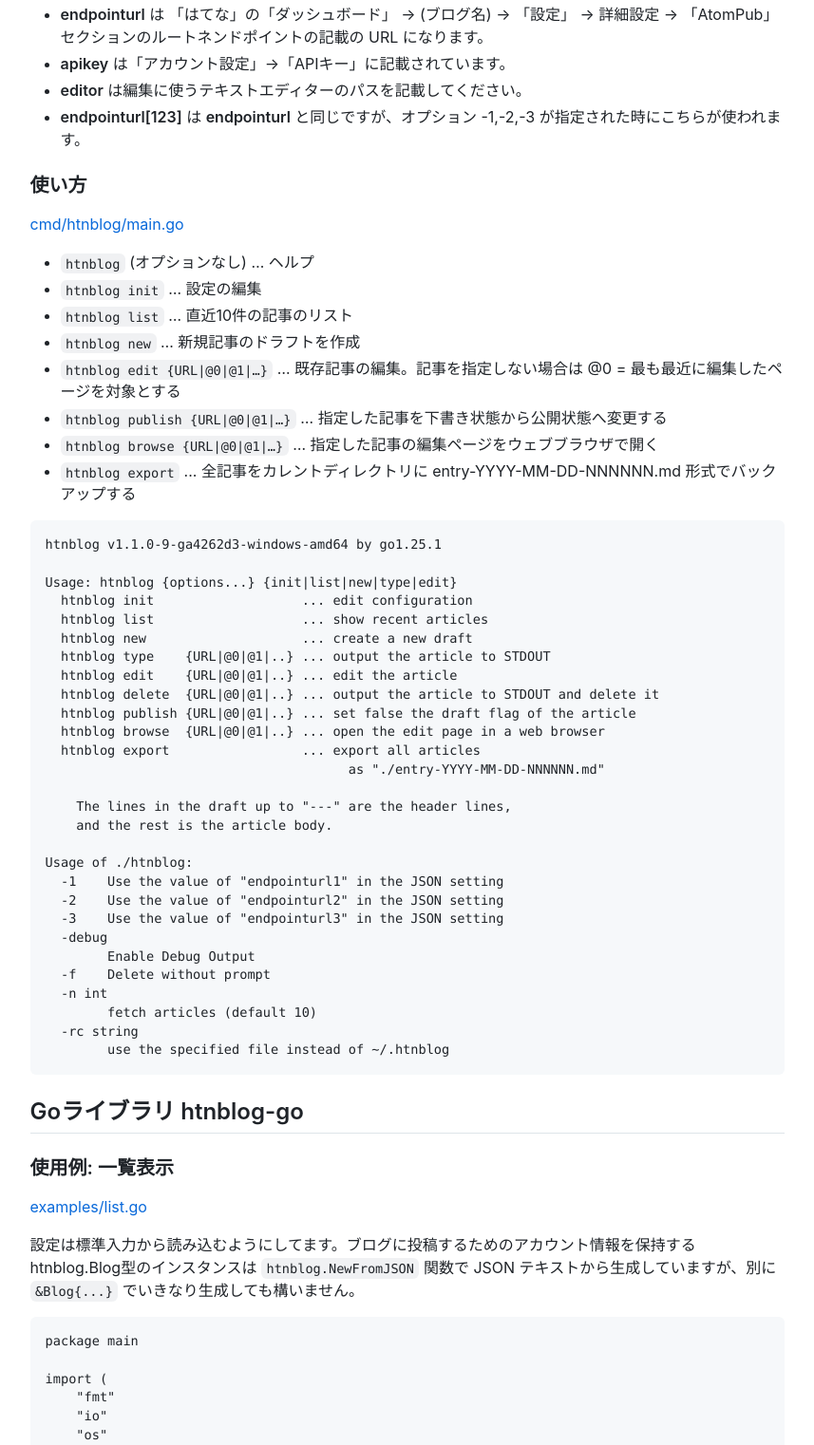
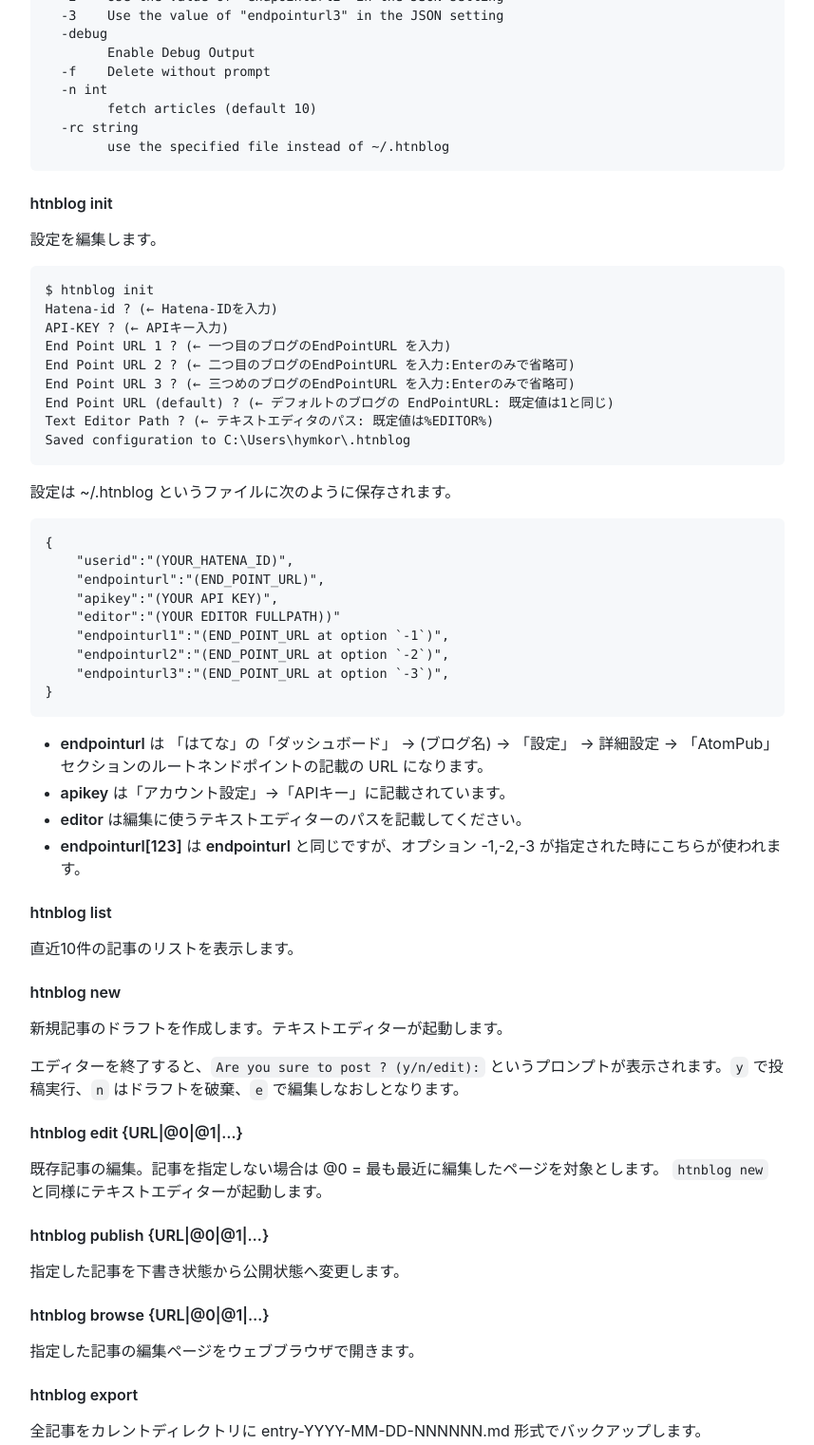
Before and after one commit to hymkor/go-htnblog, a plain HTML site: page docs/index.html in a window 1280 px wide. Shown: the part 1852-3374 px from the top of the page at 95% size, without its empty margins (211-1068 px from the left). Drawn offline with Linux system fonts and the light colour scheme.

Commit message:
Update GitHub pages

```diff
--- a/docs/index.html
+++ b/docs/index.html
@@ -1164,47 +1164,10 @@ a.permalink:hover{
 <pre><code>scoop bucket add hymkor https://github.com/hymkor/scoop-bucket
 scoop install htnblog
 </code></pre>
-<h3 id="heading-2">設定</h3>
-<p><code>htnblog init</code> を実行してください。</p>
-<pre><code>$ htnblog init
-Hatena-id ? (← Hatena-IDを入力)
-API-KEY ? (← APIキー入力)
-End Point URL 1 ? (← 一つ目のブログのEndPointURL を入力)
-End Point URL 2 ? (← 二つ目のブログのEndPointURL を入力:Enterのみで省略可)
-End Point URL 3 ? (← 三つめのブログのEndPointURL を入力:Enterのみで省略可)
-End Point URL (default) ? (← デフォルトのブログの EndPointURL: 既定値は1と同じ)
-Text Editor Path ? (← テキストエディタのパス: 既定値は%EDITOR%)
-Saved configuration to C:\Users\hymkor\.htnblog
-</code></pre>
-<p>設定は ~/.htnblog というファイルに次のように保存されます。</p>
-<pre><code>{
-    &quot;userid&quot;:&quot;(YOUR_HATENA_ID)&quot;,
-    &quot;endpointurl&quot;:&quot;(END_POINT_URL)&quot;,
-    &quot;apikey&quot;:&quot;(YOUR API KEY)&quot;,
-    &quot;editor&quot;:&quot;(YOUR EDITOR FULLPATH))&quot;
-    &quot;endpointurl1&quot;:&quot;(END_POINT_URL at option `-1`)&quot;,
-    &quot;endpointurl2&quot;:&quot;(END_POINT_URL at option `-2`)&quot;,
-    &quot;endpointurl3&quot;:&quot;(END_POINT_URL at option `-3`)&quot;,
-}
-</code></pre>
-<ul>
-<li><strong>endpointurl</strong> は 「はてな」の「ダッシュボード」 → (ブログ名) → 「設定」 → 詳細設定 → 「AtomPub」セクションのルートネンドポイントの記載の URL になります。</li>
-<li><strong>apikey</strong> は「アカウント設定」→「APIキー」に記載されています。</li>
-<li><strong>editor</strong> は編集に使うテキストエディターのパスを記載してください。</li>
-<li><strong>endpointurl[123]</strong> は <strong>endpointurl</strong> と同じですが、オプション -1,-2,-3 が指定された時にこちらが使われます。</li>
-</ul>
-<h3 id="heading-3">使い方</h3>
+<h3 id="heading-2">使い方</h3>
 <p><a href="https://github.com/hymkor/htnblog-go/blob/master/cmd/htnblog/main.go">cmd/htnblog/main.go</a></p>
-<ul>
-<li><code>htnblog</code> (オプションなし) … ヘルプ</li>
-<li><code>htnblog init</code> … 設定の編集</li>
-<li><code>htnblog list</code> … 直近10件の記事のリスト</li>
-<li><code>htnblog new</code> … 新規記事のドラフトを作成</li>
-<li><code>htnblog edit {URL|@0|@1|…}</code> … 既存記事の編集。記事を指定しない場合は @0 = 最も最近に編集したページを対象とする</li>
-<li><code>htnblog publish {URL|@0|@1|…}</code> … 指定した記事を下書き状態から公開状態へ変更する</li>
-<li><code>htnblog browse {URL|@0|@1|…}</code> … 指定した記事の編集ページをウェブブラウザで開く</li>
-<li><code>htnblog export</code> ... 全記事をカレントディレクトリに entry-YYYY-MM-DD-NNNNNN.md 形式でバックアップする</li>
-</ul>
+<h4 id="htnblog-">htnblog (オプションなし)</h4>
+<p>ヘルプを表示します</p>
 <pre><code class="language-./htnblog">htnblog v1.1.0-9-ga4262d3-windows-amd64 by go1.25.1
 
 Usage: htnblog {options...} {init|list|new|type|edit}
@@ -1234,6 +1197,49 @@ Usage of ./htnblog:
   -rc string
     	use the specified file instead of ~/.htnblog
 </code></pre>
+<h4 id="htnblog-init">htnblog init</h4>
+<p>設定を編集します。</p>
+<pre><code>$ htnblog init
+Hatena-id ? (← Hatena-IDを入力)
+API-KEY ? (← APIキー入力)
+End Point URL 1 ? (← 一つ目のブログのEndPointURL を入力)
+End Point URL 2 ? (← 二つ目のブログのEndPointURL を入力:Enterのみで省略可)
+End Point URL 3 ? (← 三つめのブログのEndPointURL を入力:Enterのみで省略可)
+End Point URL (default) ? (← デフォルトのブログの EndPointURL: 既定値は1と同じ)
+Text Editor Path ? (← テキストエディタのパス: 既定値は%EDITOR%)
+Saved configuration to C:\Users\hymkor\.htnblog
+</code></pre>
+<p>設定は ~/.htnblog というファイルに次のように保存されます。</p>
+<pre><code class="language-json">{
+    &quot;userid&quot;:&quot;(YOUR_HATENA_ID)&quot;,
+    &quot;endpointurl&quot;:&quot;(END_POINT_URL)&quot;,
+    &quot;apikey&quot;:&quot;(YOUR API KEY)&quot;,
+    &quot;editor&quot;:&quot;(YOUR EDITOR FULLPATH))&quot;
+    &quot;endpointurl1&quot;:&quot;(END_POINT_URL at option `-1`)&quot;,
+    &quot;endpointurl2&quot;:&quot;(END_POINT_URL at option `-2`)&quot;,
+    &quot;endpointurl3&quot;:&quot;(END_POINT_URL at option `-3`)&quot;,
+}
+</code></pre>
+<ul>
+<li><strong>endpointurl</strong> は 「はてな」の「ダッシュボード」 → (ブログ名) → 「設定」 → 詳細設定 → 「AtomPub」セクションのルートネンドポイントの記載の URL になります。</li>
+<li><strong>apikey</strong> は「アカウント設定」→「APIキー」に記載されています。</li>
+<li><strong>editor</strong> は編集に使うテキストエディターのパスを記載してください。</li>
+<li><strong>endpointurl[123]</strong> は <strong>endpointurl</strong> と同じですが、オプション -1,-2,-3 が指定された時にこちらが使われます。</li>
+</ul>
+<h4 id="htnblog-list">htnblog list</h4>
+<p>直近10件の記事のリストを表示します。</p>
+<h4 id="htnblog-new">htnblog new</h4>
+<p>新規記事のドラフトを作成します。テキストエディターが起動します。</p>
+<p>エディターを終了すると、<code>Are you sure to post ? (y/n/edit):</code> というプロンプトが表示されます。<code>y</code> で投稿実行、<code>n</code> はドラフトを破棄、<code>e</code> で編集しなおしとなります。</p>
+<h4 id="htnblog-edit-url01">htnblog edit {URL|@0|@1|…}</h4>
+<p>既存記事の編集。記事を指定しない場合は @0 = 最も最近に編集したページを対象とします。
+<code>htnblog new</code> と同様にテキストエディターが起動します。</p>
+<h4 id="htnblog-publish-url01">htnblog publish {URL|@0|@1|…}</h4>
+<p>指定した記事を下書き状態から公開状態へ変更します。</p>
+<h4 id="htnblog-browse-url01">htnblog browse {URL|@0|@1|…}</h4>
+<p>指定した記事の編集ページをウェブブラウザで開きます。</p>
+<h4 id="htnblog-export">htnblog export</h4>
+<p>全記事をカレントディレクトリに entry-YYYY-MM-DD-NNNNNN.md 形式でバックアップします。</p>
 <h2 id="go-htnblog-go">Goライブラリ htnblog-go</h2>
 <h3 id="-">使用例: 一覧表示</h3>
 <p><a href="https://github.com/hymkor/htnblog-go/blob/master/examples/list.go">examples/list.go</a></p>
```
